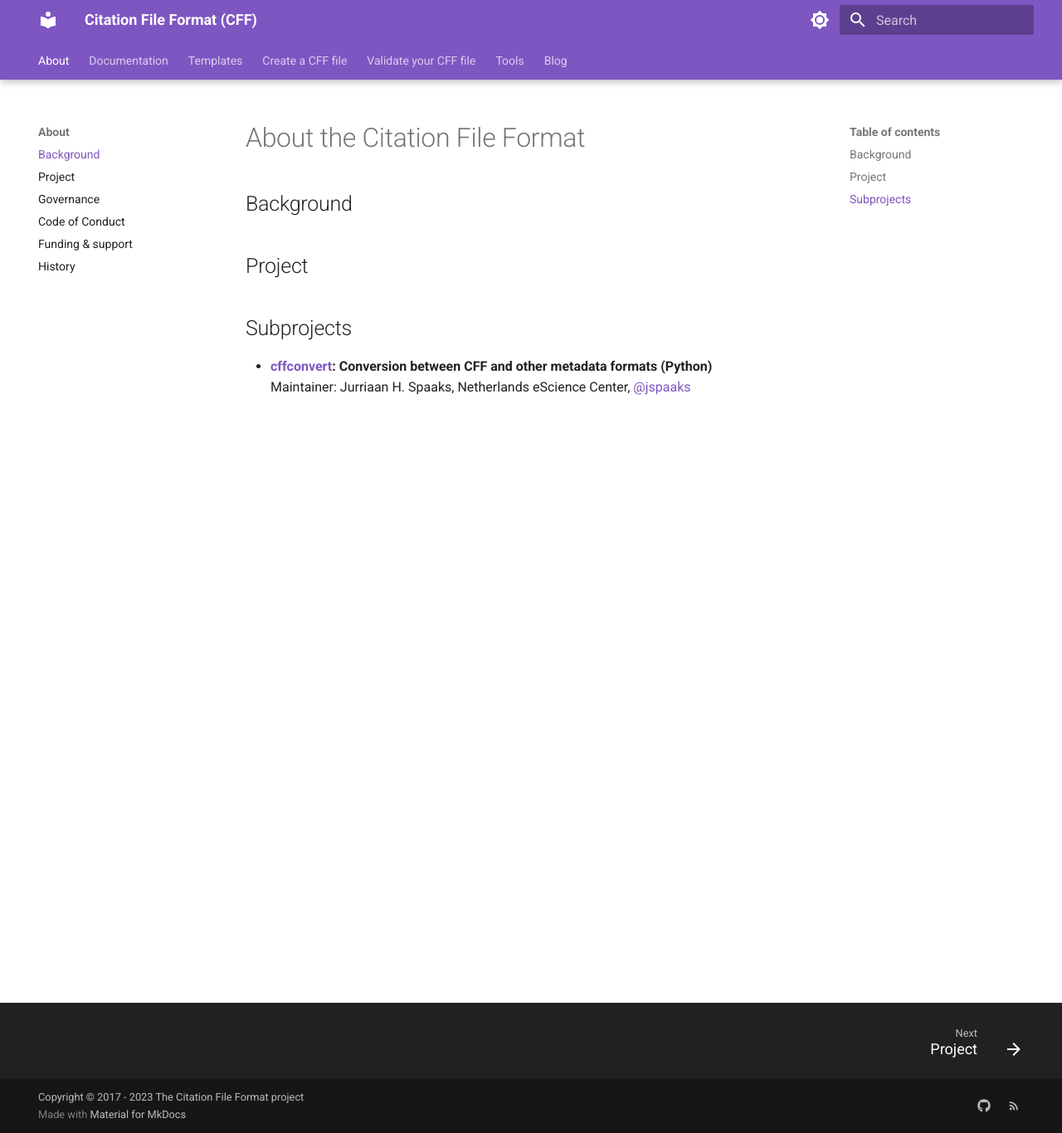
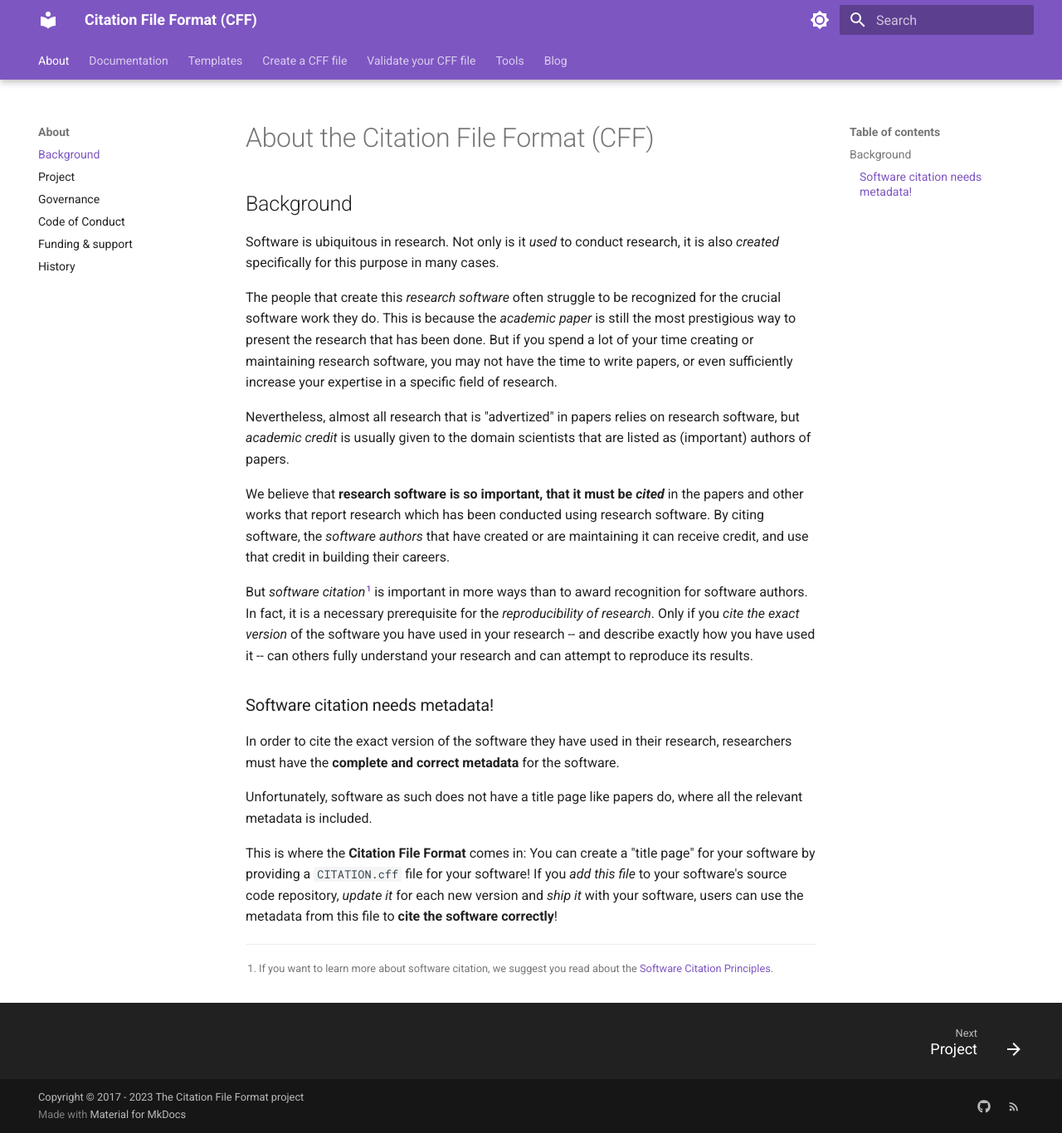
Before and after one commit to sdruskat/cffio, an MkDocs documentation site: the page built from docs/about/index.md, in a window 1280 px wide and 1366 px high. Shown: the whole window at 83% size. Built offline with MkDocs 1.6.1 and Material for MkDocs 9.7.7, drawn with Linux system fonts in a browser that asks for light colours.

Commit message:
Add background information

```diff
--- a/docs/about/index.md
+++ b/docs/about/index.md
@@ -1,4 +1,4 @@
-# About the Citation File Format
+# About the Citation File Format (CFF)
 
 <!-- !!! question
     Should there be something else here than history?
@@ -9,9 +9,39 @@
 
 ## Background
 
-## Project
+Software is ubiquitous in research.
+Not only is it *used* to conduct research,
+it is also *created* specifically for this purpose in many cases.
 
-## Subprojects
+The people that create this *research software* often struggle to be recognized for the crucial software work they do.
+This is because the *academic paper* is still the most prestigious way to present the research that has been done.
+But if you spend a lot of your time creating or maintaining research software, you may not have the time
+to write papers, or even sufficiently increase your expertise in a specific field of research.
 
-- **[cffconvert](): Conversion between CFF and other metadata formats (Python)**
-  Maintainer: Jurriaan H. Spaaks, Netherlands eScience Center, [@jspaaks]()
+Nevertheless, almost all research that is "advertized" in papers relies on research software,
+but *academic credit* is usually given to the domain scientists that are listed as (important) authors of papers.
+
+We believe that **research software is so important, that it must be *cited*** in the papers and other works that report research
+which has been conducted using research software.
+By citing software, the *software authors* that have created or are maintaining it can receive credit,
+and use that credit in building their careers.
+
+But *software citation*[^1] is important in more ways than to award recognition for software authors.
+In fact, it is a necessary prerequisite for the *reproducibility of research*.
+Only if you *cite the exact version* of the software you have used in your research -- and describe exactly how you have used it --
+can others fully understand your research and can attempt to reproduce its results.
+
+[^1]: If you want to learn more about software citation, we suggest you read about the [Software Citation Principles](https://doi.org/10.7717/peerj-cs.86).
+
+### Software citation needs metadata!
+
+In order to cite the exact version of the software they have used in their research,
+researchers must have the **complete and correct metadata** for the software.
+
+Unfortunately, software as such does not have a title page like papers do,
+where all the relevant metadata is included.
+
+This is where the **Citation File Format** comes in:
+You can create a "title page" for your software by providing a `CITATION.cff` file for your software!
+If you *add this file* to your software's source code repository, *update it* for each new version and *ship it* with your software,
+users can use the metadata from this file to **cite the software correctly**!
```
